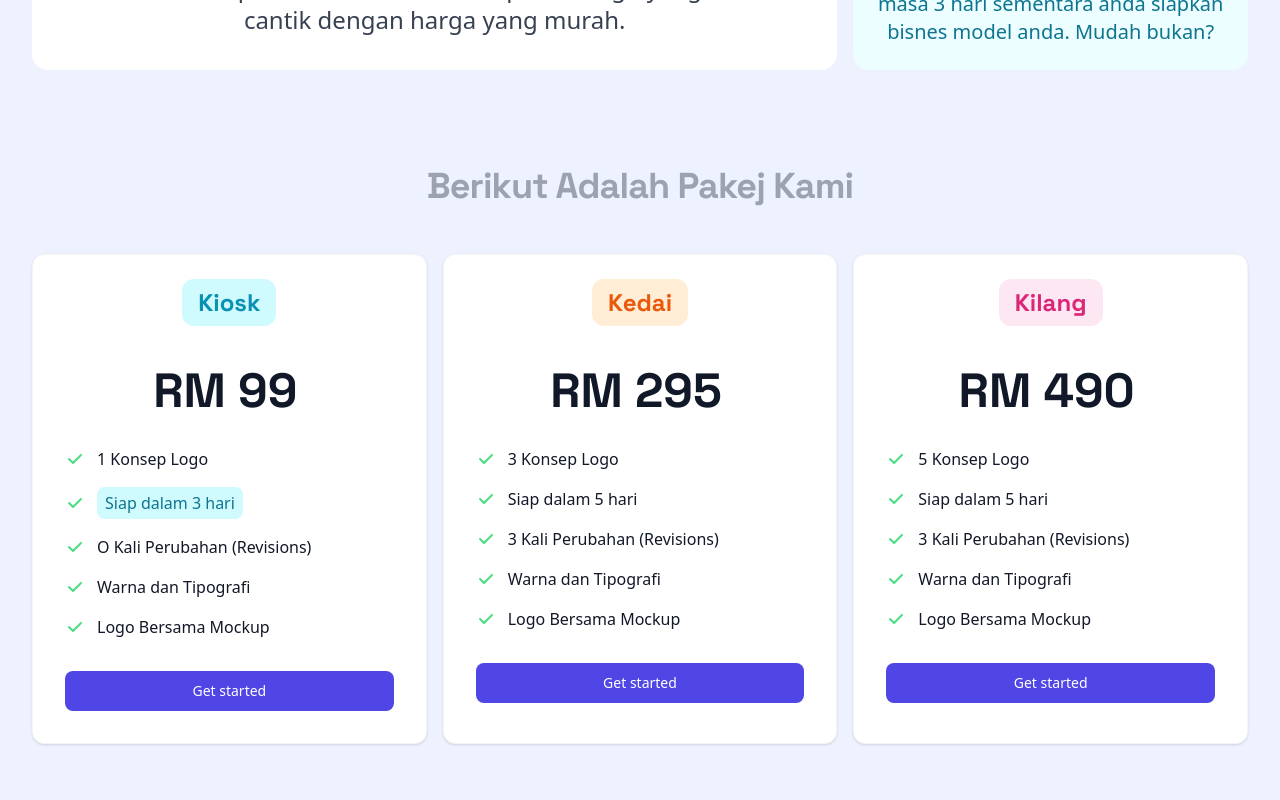
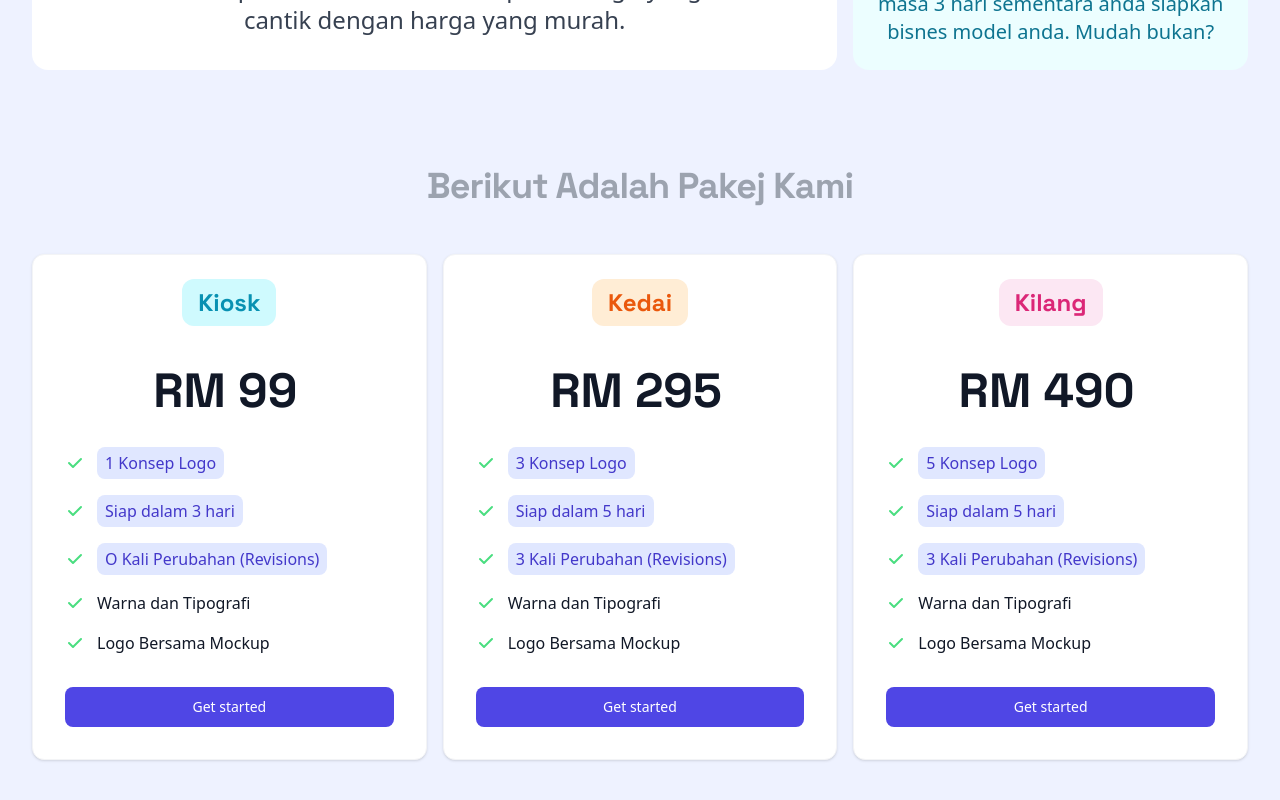
Before and after one commit to uzzairwebstudio/logomurah, a React (Vite) app: page / in a window 1280 px wide. Shown: the part 880-1680 px from the top of the page. Built offline with nearby package versions, Linux system fonts and the light colour scheme; a web font is replaced by a local one.

Commit message:
add pricing item label classes

```diff
--- a/package.json
+++ b/package.json
@@ -12,6 +12,7 @@
         "deploy": "gh-pages -d dist"
     },
     "dependencies": {
+        "classnames": "^2.3.2",
         "react": "^18.2.0",
         "react-dom": "^18.2.0",
         "react-router": "^6.4.0",
--- a/src/components/PricingItem.jsx
+++ b/src/components/PricingItem.jsx
@@ -1,9 +1,11 @@
+import classNames from "classnames"
+
 function PricingItem(props) {
 
     return (
         <li className={`flex items-center space-x-3`}>
             <svg className={`flex-shrink-0 w-5 h-5 text-green-400`} fill="currentColor" viewBox="0 0 20 20" xmlns="http://www.w3.org/2000/svg"><path fillRule="evenodd" d="M16.707 5.293a1 1 0 010 1.414l-8 8a1 1 0 01-1.414 0l-4-4a1 1 0 011.414-1.414L8 12.586l7.293-7.293a1 1 0 011.414 0z" clipRule="evenodd"></path></svg>
-            <span className={`${props.classes}`}>{props.item}</span>
+            <span className={classNames({ 'px-2 py-1 inline bg-indigo-100 text-indigo-700 rounded-lg font-medium': props.itemHighlight === true })}>{props.item}</span>
         </li>
     )
 }
--- a/src/includes/Pricing.jsx
+++ b/src/includes/Pricing.jsx
@@ -16,9 +16,9 @@ function Pricing() {
                         <PricingPackageName name="Kiosk" classes="bg-cyan-100 text-cyan-600" />
                         <PricingRate rate="RM 99" />
                         <ul role="list" className="mb-8 space-y-4 text-left">
-                            <PricingItem item="1 Konsep Logo" />
-                            <PricingItem item="Siap dalam 3 hari" classes="px-2 py-1 inline bg-cyan-100 text-cyan-700 rounded-lg font-medium" />
-                            <PricingItem item="O Kali Perubahan (Revisions)" />
+                            <PricingItem item="1 Konsep Logo" itemHighlight={true} />
+                            <PricingItem item="Siap dalam 3 hari" itemHighlight={true}/>
+                            <PricingItem item="O Kali Perubahan (Revisions)" itemHighlight={true} />
                             <PricingItem item="Warna dan Tipografi" />
                             <PricingItem item="Logo Bersama Mockup" />
                         </ul>
@@ -28,9 +28,9 @@ function Pricing() {
                         <PricingPackageName name="Kedai" classes="bg-orange-100 text-orange-600" />
                         <PricingRate rate="RM 295" />
                         <ul role="list" className="mb-8 space-y-4 text-left">
-                            <PricingItem item="3 Konsep Logo" />
-                            <PricingItem item="Siap dalam 5 hari" />
-                            <PricingItem item="3 Kali Perubahan (Revisions)" />
+                            <PricingItem item="3 Konsep Logo" itemHighlight={true}/>
+                            <PricingItem item="Siap dalam 5 hari" itemHighlight={true}/>
+                            <PricingItem item="3 Kali Perubahan (Revisions)" itemHighlight={true}/>
                             <PricingItem item="Warna dan Tipografi" />
                             <PricingItem item="Logo Bersama Mockup" />
                         </ul>
@@ -40,9 +40,9 @@ function Pricing() {
                         <PricingPackageName name="Kilang" classes="bg-pink-100 text-pink-600" />
                         <PricingRate rate="RM 490" />
                         <ul role="list" className="mb-8 space-y-4 text-left">
-                            <PricingItem item="5 Konsep Logo" />
-                            <PricingItem item="Siap dalam 5 hari" />
-                            <PricingItem item="3 Kali Perubahan (Revisions)" />
+                            <PricingItem item="5 Konsep Logo" itemHighlight={true}/>
+                            <PricingItem item="Siap dalam 5 hari" itemHighlight={true}/>
+                            <PricingItem item="3 Kali Perubahan (Revisions)" itemHighlight={true}/>
                             <PricingItem item="Warna dan Tipografi" />
                             <PricingItem item="Logo Bersama Mockup" />
                         </ul>
```
Also changed, not shown: 1 other file (tests, documents, lock files or other folders).
